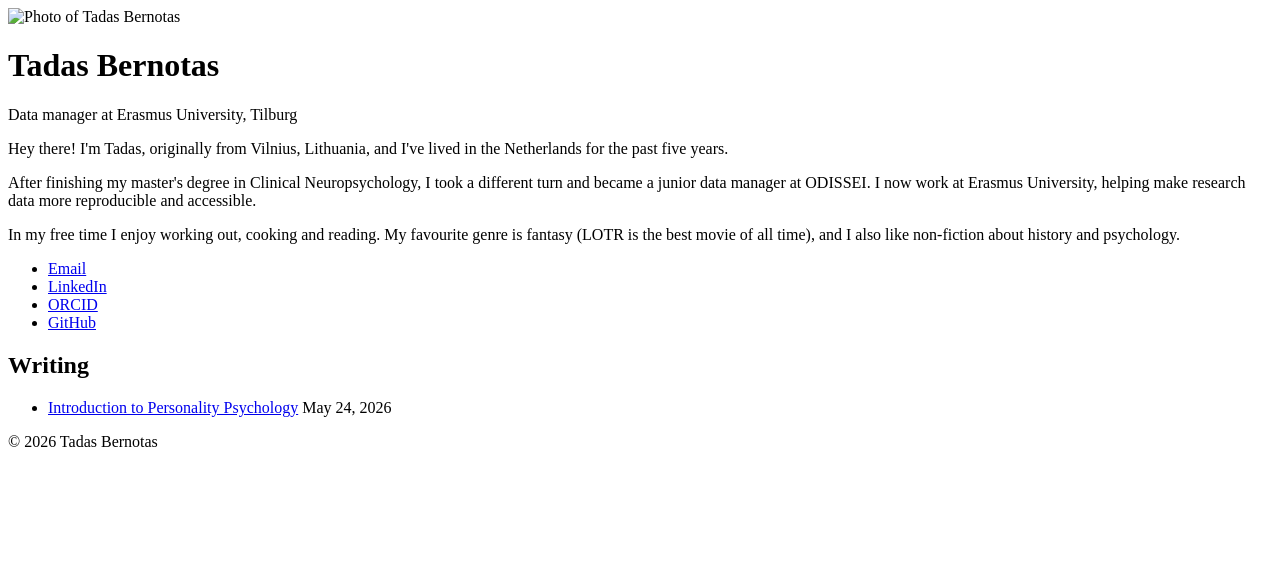
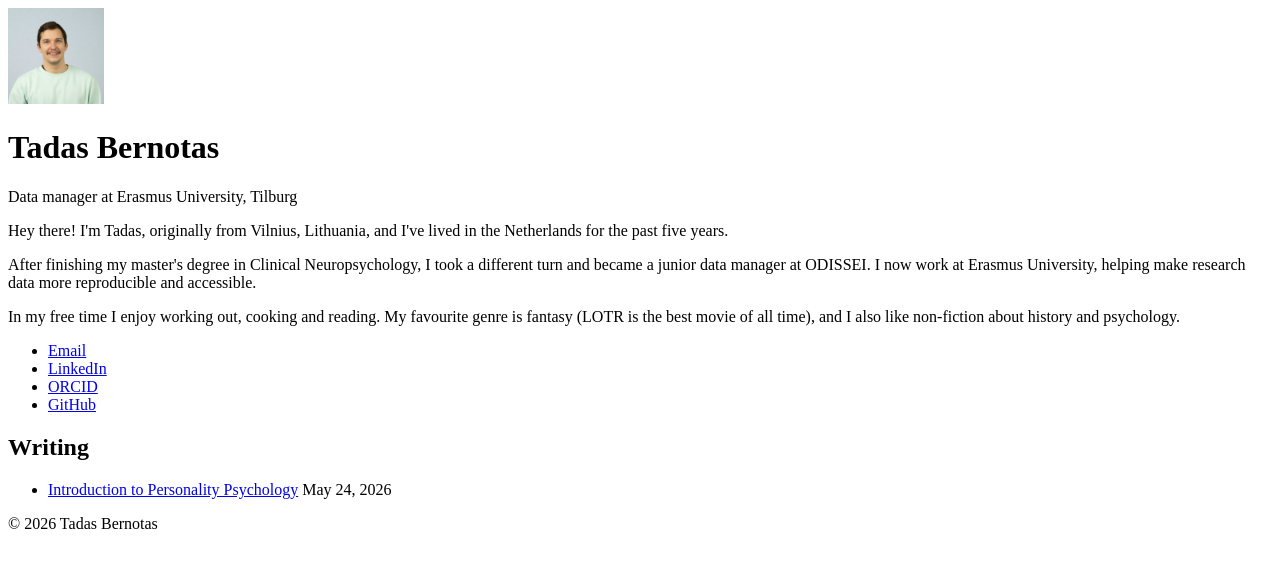
Before and after one commit to bernotast/bernotast.github.io, a Jekyll site: the page built from index.html, in a window 1280 px wide. Shown: the top 568 px of the page. Built offline with Jekyll 4.4.1, drawn with Linux system fonts in a browser that asks for light colours.

Commit message:
Update _config.yml

```diff
--- a/_config.yml
+++ b/_config.yml
@@ -9,7 +9,7 @@ author:
   name: "Tadas Bernotas"
   role: "Data manager at Erasmus University"
   location: "Tilburg"
-  photo: "/assets/images/Bio_Photo.jpg"
+  photo: "/Bio_Photo.jpg"
   email: "tadas@odissei-data.nl"
   linkedin: "https://www.linkedin.com/in/tadas-bernotas/"
   orcid: "https://orcid.org/0009-0004-3773-7548"
```
